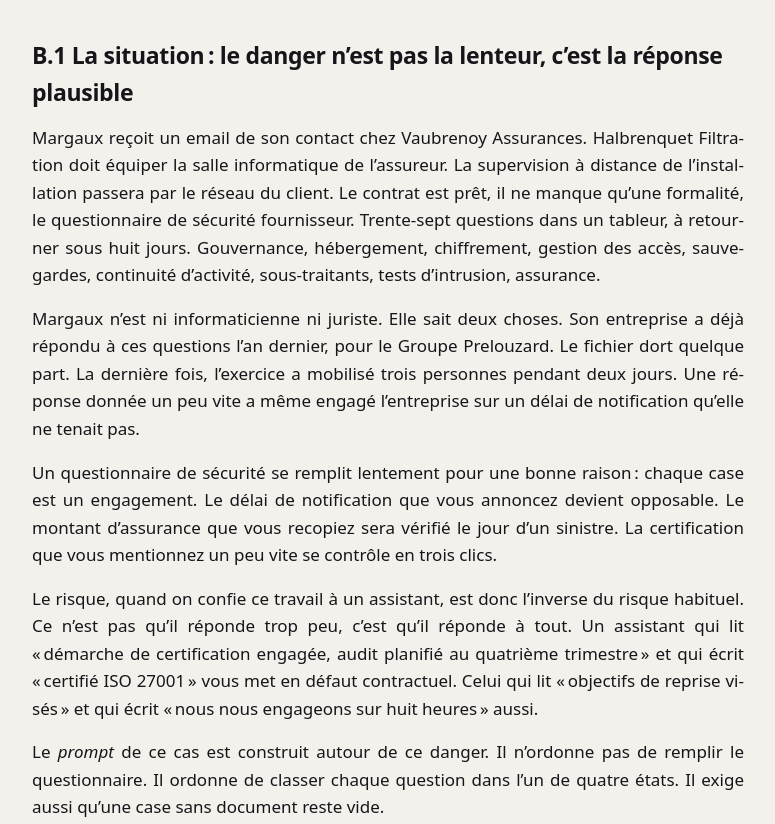
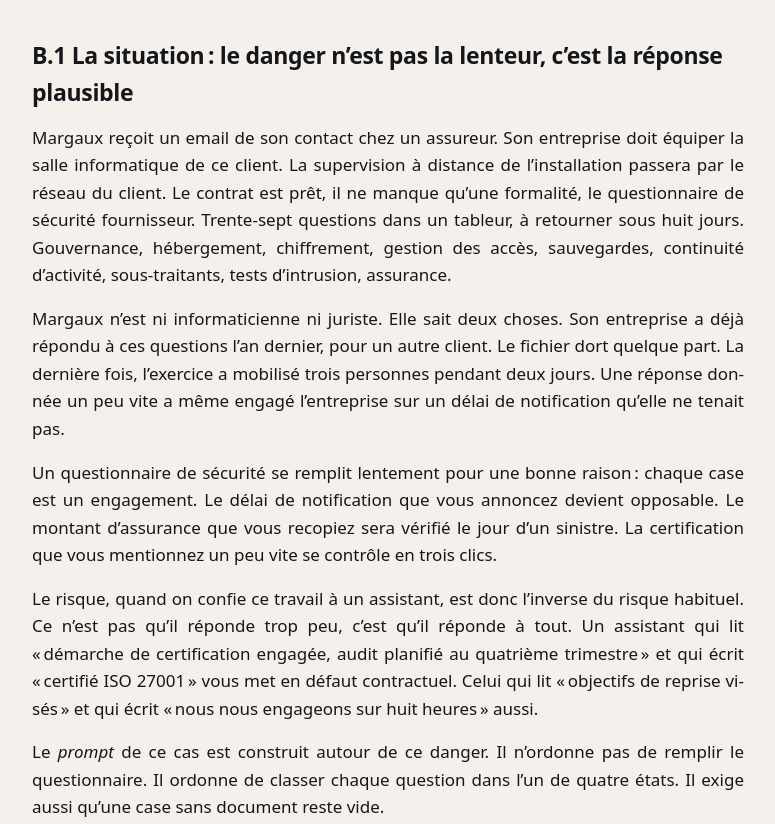
Before and after one commit to iapourlebureau/iapourlebureau.github.io, a plain HTML site: page bonus-questionnaire-securite.html in a window 1280 px wide. Shown: the part 843-1667 px from the top of the page, without its empty margins (252-1027 px from the left). Drawn offline with Linux system fonts and the light colour scheme.

Commit message:
met a jour les prompts depuis le manuscrit

```diff
--- a/bonus-questionnaire-securite.html
+++ b/bonus-questionnaire-securite.html
@@ -558,20 +558,20 @@ l’essai</a></li></ol></nav>
 id="b.1-la-situation-le-danger-nest-pas-la-lenteur-cest-la-réponse-plausible">B.1
 La situation : le danger n’est pas la lenteur, c’est la réponse
 plausible</h2>
-<p>Margaux reçoit un email de son contact chez Vaubrenoy Assurances.
-Halbrenquet Filtration doit équiper la salle informatique de l’assureur.
-La supervision à distance de l’installation passera par le réseau du
+<p>Margaux reçoit un email de son contact chez un assureur. Son
+entreprise doit équiper la salle informatique de ce client. La
+supervision à distance de l’installation passera par le réseau du
 client. Le contrat est prêt, il ne manque qu’une formalité, le
 questionnaire de sécurité fournisseur. Trente-sept questions dans un
 tableur, à retourner sous huit jours. Gouvernance, hébergement,
 chiffrement, gestion des accès, sauvegardes, continuité d’activité,
 sous-traitants, tests d’intrusion, assurance.</p>
 <p>Margaux n’est ni informaticienne ni juriste. Elle sait deux choses.
-Son entreprise a déjà répondu à ces questions l’an dernier, pour le
-Groupe Prelouzard. Le fichier dort quelque part. La dernière fois,
-l’exercice a mobilisé trois personnes pendant deux jours. Une réponse
-donnée un peu vite a même engagé l’entreprise sur un délai de
-notification qu’elle ne tenait pas.</p>
+Son entreprise a déjà répondu à ces questions l’an dernier, pour un
+autre client. Le fichier dort quelque part. La dernière fois, l’exercice
+a mobilisé trois personnes pendant deux jours. Une réponse donnée un peu
+vite a même engagé l’entreprise sur un délai de notification qu’elle ne
+tenait pas.</p>
 <p>Un questionnaire de sécurité se remplit lentement pour une bonne
 raison : chaque case est un engagement. Le délai de notification que
 vous annoncez devient opposable. Le montant d’assurance que vous
@@ -622,14 +622,14 @@ l’interdire : certains réservent leurs questionnaires à un usage
 interne.</p>
 <p>Margaux applique l’accord écrit passé avec son directeur commercial,
 qui exclut tout élément nominatif sur un client qui n’a pas signé. Elle
-retire donc le nom de Vaubrenoy de l’en-tête du questionnaire avant de
+retire donc le nom de l’assureur de l’en-tête du questionnaire avant de
 le joindre. Le prompt n’en a pas besoin, puisqu’il travaille sur les
 questions, pas sur le client.</p>
 <p>Un conseil de rangement change le résultat : faites figurer l’année
 dans le nom de chaque réponse passée, par exemple
-<code>reponses-2025-prelouzard.xlsx</code>. Le prompt tient compte de
-l’ancienneté d’une réponse. Il ne peut le faire que si la date est
-visible.</p>
+<code>reponses-2025-client-industriel.xlsx</code>. Le prompt tient
+compte de l’ancienneté d’une réponse. Il ne peut le faire que si la date
+est visible.</p>
 <h2 id="b.4-le-prompt-où-le-prendre-et-ce-quil-fait">B.4 Le prompt : où
 le prendre et ce qu’il fait</h2>
 <div class="bloc-prompt"><button class="copier" type="button">Copier le prompt</button><pre><code>Tu es responsable des réponses aux questionnaires de sécurité
```
